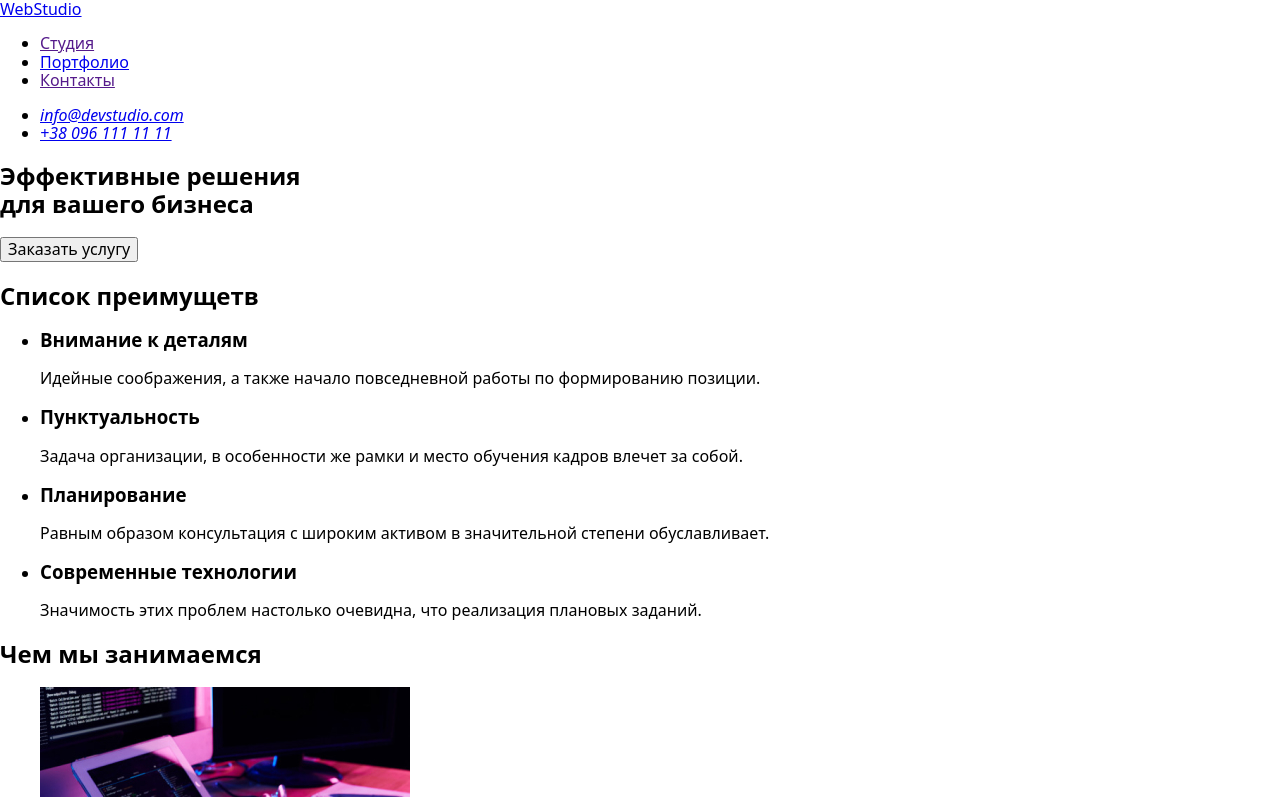
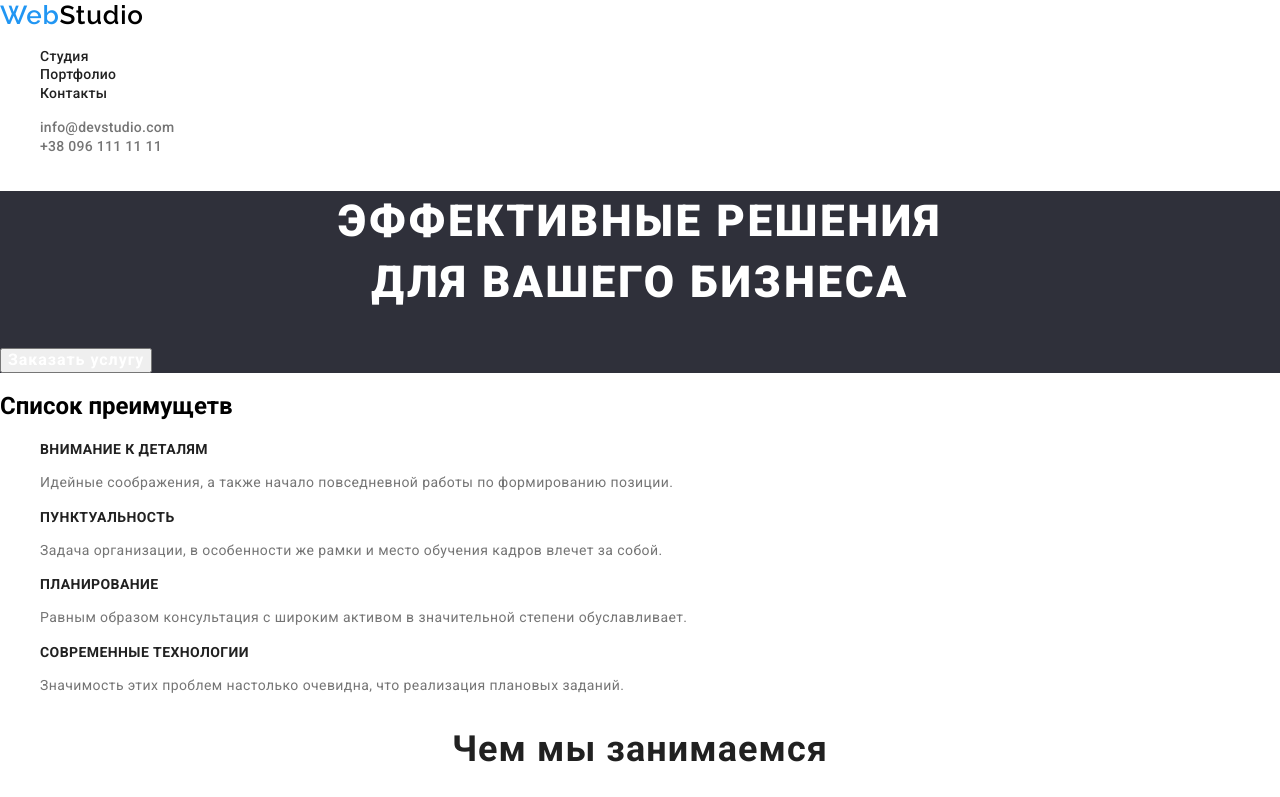
Before and after one commit to Natali-Gal/goit-markup-hw-02, a plain HTML site: page index.html in a window 1280 px wide. Shown: the top 797 px of the page. Drawn offline with nearby package versions, Linux system fonts and the light colour scheme.

Commit message:
Оформление текста в CSS
1.создан наполнен контекстом файл portfolio.html
2. оформлены стили и цвета текста

```diff
--- a/CSS/styles.css
+++ b/CSS/styles.css
@@ -0,0 +1,182 @@
+body {
+    font-family: "Roboto", sans-serif;
+    font-style: normal;
+}
+
+.link {
+    text-decoration: none;
+}
+
+.list {
+    list-style: none;
+}
+.address {
+    font-style: normal;
+}
+
+.web {
+    color: #2196F3;
+}
+
+.navigation-link {
+    font-family: Raleway;
+    font-style: normal;
+    font-weight: 700;
+    font-size: 26px;
+    line-height: 1.192;
+    letter-spacing: 0.03em;
+    color: #000000;
+
+}
+.navigation-list-link {
+    font-family: Roboto;
+    font-style: normal;
+    font-weight: 500;
+    font-size: 14px;
+    line-height: 1.143;
+    letter-spacing: 0.02em;
+    color: #212121;
+
+}
+.navigation-list-link:hover,
+.navigation-list-link:focus,
+.header-address-link :hover,
+.header-address-link :focus {
+    color: #2196F3;
+}
+
+.header-mail-link,
+.header-tel-link {
+    font-family: Roboto;
+    font-style: normal;
+    font-weight: 500;
+    font-size: 14px;
+    line-height: 1.143;
+    letter-spacing: 0.02em;
+    color: #757575;
+}
+
+
+.model-btn {
+    font-family: Roboto, sans-serif;
+    font-style: normal;
+    font-weight: 700;
+    font-size: 16px;
+    line-height: 1.875;
+    /* identical to box height, or 187% */
+
+    display: flex;
+    align-items: center;
+    text-align: center;
+    letter-spacing: 0.06em;
+    color: #FFFFFF;
+
+}
+
+.hero-title {
+    font-family: Roboto;
+    font-style: normal;
+    font-weight: 900;
+    font-size: 44px;
+    line-height: 1.366;
+    /* or 136% */
+
+    text-align: center;
+    letter-spacing: 0.06em;
+    text-transform: uppercase;
+    color: #FFFFFF;
+}
+
+.hero {
+    background: #2F303A;
+}
+
+.model-btn {
+    font-weight: 700;
+    font-size: 16px;
+    line-height: 1.185;
+    /* identical to box height, or 187% */
+
+    display: flex;
+    align-items: center;
+    text-align: center;
+    letter-spacing: 0.06em;
+
+    color: #FFFFFF;
+}
+
+.articl-title {
+    font-weight: 700;
+    font-size: 14px;
+    line-height: 1.143;
+    letter-spacing: 0.03em;
+    text-transform: uppercase;
+    color: #212121;
+}
+
+.articl-content {
+    font-family: Roboto;
+    font-style: normal;
+    font-weight: normal;
+    font-size: 14px;
+    line-height: 1.714;
+    letter-spacing: 0.03em;
+    color: #757575;
+}
+
+.services-title,
+.about-title {
+    font-weight: 700;
+    font-size: 36px;
+    line-height: 1.167;
+    text-align: center;
+    letter-spacing: 0.03em;
+    color: #212121;
+
+}
+
+.footer {
+    background: #2F303A;
+}
+
+.footer-navigation-link {
+    font-family: Raleway;
+    font-style: normal;
+    font-weight: 700;
+    font-size: 26px;
+    line-height: 1.192;
+    letter-spacing: 0.03em;
+    color: #FFFFFF;
+}
+
+.footer-maps-link {
+    font-family: Roboto;
+    font-style: normal;
+    font-weight: 400;
+    font-size: 14px;
+    line-height: 1.714;
+    letter-spacing: 0.03em;
+    color: #FFFFFF;
+}
+
+.footer-mail-link,
+.footer-tel-link {
+    font-family: Roboto;
+    font-style: normal;
+    font-weight: 400;
+    font-size: 14px;
+    line-height: 1,714px;
+    letter-spacing: 0.03em;
+    color: rgba(255, 255, 255, 0.6);
+}
+
+.model-btn-nav {
+    font-family: Roboto;
+    font-style: normal;
+    font-weight: 500;
+    font-size: 16px;
+    line-height: 1.625;
+    text-align: center;
+    letter-spacing: 0.03em;
+    color: #212121;
+}
--- a/index.html
+++ b/index.html
@@ -5,86 +5,92 @@
     <meta name="viewport" content="width=device-width, initial-scale=1.0">
     <title>Вебстудия</title>
     <link rel="stylesheet" href="https://cdnjs.cloudflare.com/ajax/libs/modern-normalize/1.0.0/modern-normalize.css">
-    <link rel="stylesheet" href="stylesheet" href="./CSS/styles.css">
+    <link rel="stylesheet" href="./CSS/styles.css">
+    <link href="https://fonts.googleapis.com/css2?family=Raleway:wght@600&family=Roboto:wght@400;500;700;900&display=swap" rel="stylesheet">
 </head>
 <body>
     <!--HEADER-->
-    <header>
-        <nav>
-            <a href="./index.html" aria-label="логотип вебстудии" lang="en">
-                 WebStudio
+    <header class="header">
+        <nav class="navigation">
+            <a class="link navigation-link" href="./index.html" aria-label="логотип вебстудии" lang="en">
+                <span class="web">Web</span>Studio
 
             </a>
-            <ul>
-                <li><a href="">Студия</a></li>
-                <li><a href="./portfolio.html">Портфолио</a></li>
-                <li><a href="">Контакты</a></li>
+            <ul class="list navigation-list">
+                <li class="navigation-list-item">
+                    <a class="navigation-list-link link" href="">Студия</a></li>
+                <li class="navigation-list-item">
+                    <a class="link navigation-list-link" href="./portfolio.html">Портфолио</a></li>
+                <li class="navigation-list-item">
+                    <a class="link navigation-list-link" href="">Контакты</a></li>
             </ul>
         </nav>
 
-            <address>
-                <ul>
-                   <li><a href="mailto:info@devstudio.com">info@devstudio.com</a></li>
-                   <li><a href="tel:+380961111111">+38 096 111 11 11</a></li>
+            <address class="address">
+                <ul class="list header-address-link">
+                   <li>
+                       <a class="link header-mail-link" href="mailto:info@devstudio.com">info@devstudio.com</a></li>
+                   <li>
+                       <a class="link header-tel-link" href="tel:+380961111111">+38 096 111 11 11</a></li>
                 </ul>
             </address>
     </header>
     <main>
         <!--HERO-->
-            <section>
-                <h1>Эффективные решения <br> для вашего бизнеса</h1>
-                <button type="button"> Заказать услугу </button>
+            <section class="hero">
+                <h1 class="hero-title">Эффективные решения <br> для вашего бизнеса</h1>
+                <button type="button" class="model-btn"> Заказать услугу </button>
             </section>
         <!--Good-->
-            <section>
+            <section class="article">
                 <h2>Список преимущетв</h2>
-                <ul>
+                <ul class="list">
                     <li>
-                        <h3>Внимание к деталям</h3>
-                        <p> Идейные соображения, а также начало повседневной работы по формированию позиции.</p>
+                        <h3 class="articl-title">Внимание к деталям</h3>
+                        <p class="articl-content"> Идейные соображения, а также начало повседневной работы по формированию позиции.</p>
                     </li>
                     <li>
-                        <h3>Пунктуальность</h3>
-                        <p> Задача организации, в особенности же рамки и место обучения кадров влечет за собой.</p>
+                        <h3 class="articl-title">Пунктуальность</h3>
+                        <p class="articl-content"> Задача организации, в особенности же рамки и место обучения кадров влечет за собой.</p>
                     </li>
                     <li>
-                        <h3>Планирование</h3>
-                        <p>Равным образом консультация с широким активом в значительной степени обуславливает.</p>
+                        <h3 class="articl-title"> Планирование</h3>
+                        <p class="articl-content">Равным образом консультация с широким активом в значительной степени обуславливает.</p>
                     </li>
                     <li>
-                        <h3>Современные технологии</h3>
-                        <p>Значимость этих проблем настолько очевидна, что реализация плановых заданий.</p>
+                        <h3 class="articl-title">Современные технологии</h3>
+                        <p class="articl-content">Значимость этих проблем настолько очевидна, что реализация плановых заданий.</p>
                     </li>
                 </ul>
             </section>
 
             <!--Services-->
             <section>
-                <h2>Чем мы занимаемся</h2>
-                <ul>
-                    <Li><img src="./images/box/box1.jpg" alt="Создание сайта" width="370" height="294"> </Li>
-                    <li><img src="./images/box/box2.jpg" alt="Создание мобильного приложения" width="370" height="294"> </li>
-                    <li><img src="./images/box/box3.jpg" alt="Вебдизайн" width="370" height="294"> </Li>
+                <h2 class="services-title">Чем мы занимаемся</h2>
+                <ul class="list services-img-list">
+                    <Li class="services-img"><img src="./images/box/box1.jpg" alt="Создание сайта" width="370" height="294"> </Li>
+                    <li class="services-img"><img src="./images/box/box2.jpg" alt="Создание мобильного приложения" width="370" height="294"> </li>
+                    <li class="services-img"><img src="./images/box/box3.jpg" alt="Вебдизайн" width="370" height="294"> </Li>
                 </ul>
             </section>
 
             <!--About us-->
             <section>
-                <h2>Наша команда</h2>
-                <ul>
-                    <li>
+                <h2 class="about-title">Наша команда</h2>
+                <ul class="list about-list-img">
+                    <li class="about-img">
                         <img src="./images/team/team1.jpg" alt="фотография Игорь Демьяненко">
                         <h3>Игорь Демьяненко</h3>
                     </li>
-                    <li>
+                    <li class="about-img">
                         <img src="./images/team/team2.jpg" alt="фотография Ольга Репина">
                         <h3>Ольга Репина</h3>
                     </li>
-                    <li>
+                    <li class="about-img">
                         <img src="./images/team/team3.jpg" alt="фотография Николай Тарасов">
                         <h3>Николай Тарасов</h3>
                     </li>
-                    <li>
+                    <li class="about-img">
                         <img src="./images/team/team4.jpg" alt="фотография Михаил Ермаков">
                         <h3>Михаил Ермаков</h3>
                     </li>
@@ -92,15 +98,15 @@
 
             </section>
     </main>
-    <footer>
-        <a href="./index.html" aria-label="логотип вебстудии" lang="en">
-            WebStudio
+    <footer class="footer">
+        <a class="link footer-navigation-link" href="./index.html" aria-label="логотип вебстудии" lang="en">
+            <span class="web">Web</span>Studio
         </a>
-        <address>
-            <ul>
-                <li> <a href="https://goo.gl/maps/2Fpc7KWCbMKG8SjK6" target="_blank">г. Киев, пр-т Леси Украинки, 26</a>  </li>
-                <li> <a href="mailto:info@devstudio.com">info@devstudio.com</a></li>
-                <li><a href="tel:+380961111111">+38 096 111 11 11</a></li>
+        <address class="address">
+            <ul class="list footer-address-link">
+                <li> <a class="link footer-maps-link" href="https://goo.gl/maps/2Fpc7KWCbMKG8SjK6" target="_blank">г. Киев, пр-т Леси Украинки, 26</a>  </li>
+                <li> <a class="link footer-mail-link" href="mailto:info@devstudio.com">info@devstudio.com</a></li>
+                <li><a class="link footer-tel-link" href="tel:+380961111111">+38 096 111 11 11</a></li>
             </ul>
         </address>
     </footer>
```
Also changed, not shown: portfolio.html (+41 -27 lines).
